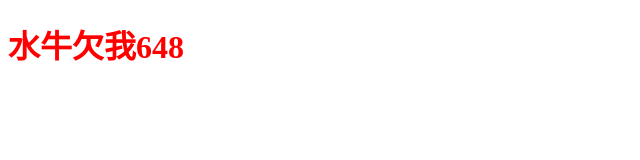
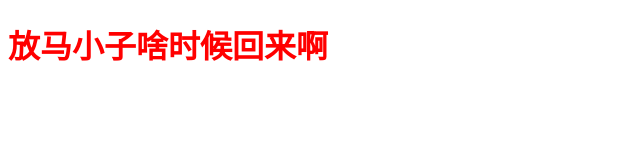
Before and after one commit to liuyidata/liuyidata.github.io, a plain HTML site: page index.html in a window 1280 px wide. Shown: the whole page, without its empty margins (0-640 px from the left). Drawn offline with Linux system fonts and the light colour scheme.

Commit message:
刘浩东版本

```diff
--- a/index.html
+++ b/index.html
@@ -7,6 +7,6 @@
     <title>刘闯</title>
 </head>
 <body>
-    <h1 style="color: red;">水牛欠我648</h1>
+    <h1 style="color: red;">放马小子啥时候回来啊</h1>
 </body>
 </html>
```
